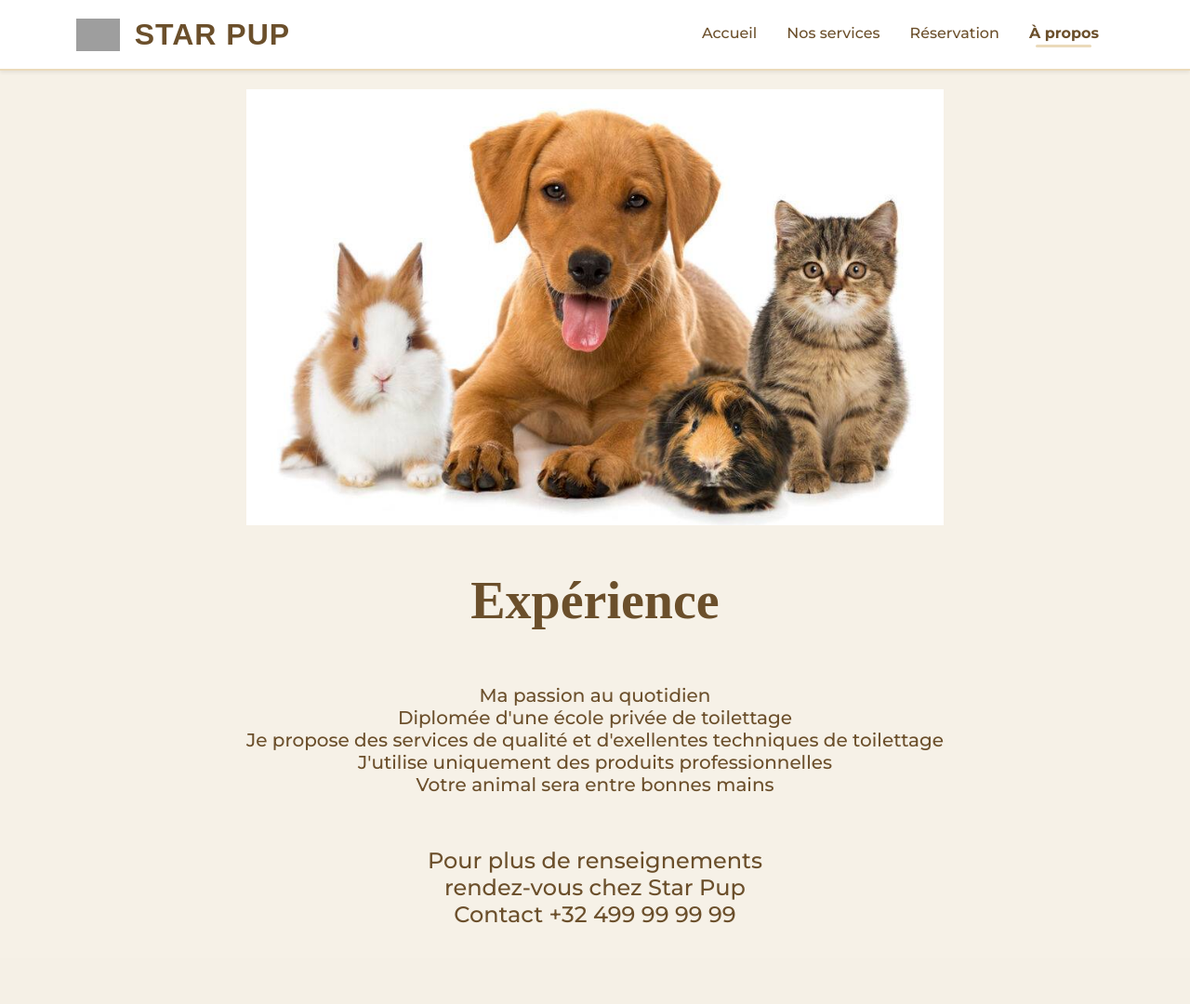
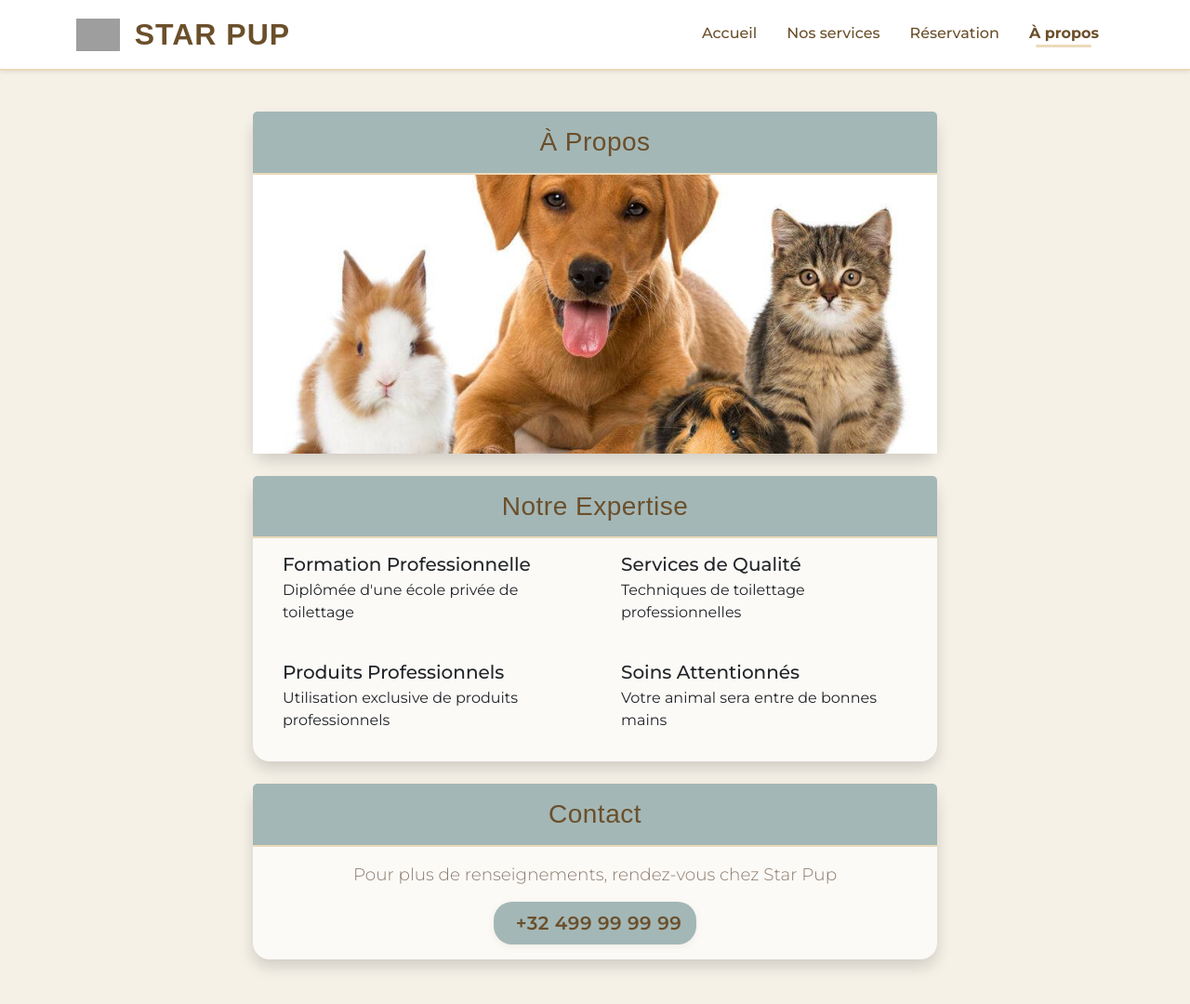
Before and after one commit to MSl4sh/Toilettage, a Flask app: page /about in a window 1280 px wide. Shown: the whole page at 93% size. Before the commit the page ends 993 px from the top, so only its background shows below. Run offline with Flask 3, Linux system fonts and the light colour scheme; some libraries are stand-ins or nearby versions; some web fonts are replaced; grey boxes are pictures that could not be loaded.

Commit message:
improving css + content

```diff
--- a/templates/about.html
+++ b/templates/about.html
@@ -1,30 +1,82 @@
 {% extends 'base.html' %}
 
 {% block content %}
-<div class="card-body text-center p-4">
-    <img src="/static/img/pets.jpg"
-         srcset="/static/img/pets.jpg 576w,
-                 /static/img/pets.jpg 768w,
-                 /static/img/pets.jpg 992w"
-         sizes="(min-width: 250px) 50vw , (min-width:500px) 25vw , 100vw"
-         alt="Pets">
-</div>
+<section class="container py-5">
+    <div class="row justify-content-center">
+        <div class="col-md-8">
+            <!-- Section Image -->
+            <div class="card shadow mb-4">
+                <div class="card-header bg-primary text-white text-center py-3">
+                    <h2 class="h3 mb-0">À Propos</h2>
+                </div>
+                <div class="card-body p-0">
+                    <img src="/static/img/pets.jpg"
+                         class="img-fluid w-100"
+                         style="max-height: 300px; object-fit: cover;"
+                         alt="Nos amis les animaux">
+                </div>
+            </div>
 
-<div class="card-body text-center p-4">
-    <h1 class="display-4 fw-bold primary-text">Expérience</h1>
-    <br/>
-    <br/>
-    <h5>Ma passion au quotidien<br/>
-        Diplomée d'une école privée de toilettage<br/>
-        Je propose des services de qualité et d'exellentes techniques de toilettage<br/>
-        J'utilise uniquement des produits professionnelles<br/>
-        Votre animal sera entre bonnes mains<br/>
-    <br/>
-    <br/>
-    </h5>
-    <h4>Pour plus de renseignements<br/>
-        rendez-vous chez Star Pup<br/>
-        Contact +32 499 99 99 99<br/>
-    </h4>
-</div>
+            <!-- Section Expérience -->
+            <div class="card shadow mb-4">
+                <div class="card-header bg-primary text-white text-center py-3">
+                    <h2 class="h3 mb-0">Notre Expertise</h2>
+                </div>
+                <div class="card-body">
+                    <div class="row g-4">
+                        <div class="col-md-6">
+                            <div class="d-flex align-items-center mb-3">
+                                <i class="fas fa-graduation-cap text-primary me-3 fa-2x"></i>
+                                <div>
+                                    <h5 class="mb-1">Formation Professionnelle</h5>
+                                    <p class="mb-0">Diplômée d'une école privée de toilettage</p>
+                                </div>
+                            </div>
+                        </div>
+                        <div class="col-md-6">
+                            <div class="d-flex align-items-center mb-3">
+                                <i class="fas fa-spa text-primary me-3 fa-2x"></i>
+                                <div>
+                                    <h5 class="mb-1">Services de Qualité</h5>
+                                    <p class="mb-0">Techniques de toilettage professionnelles</p>
+                                </div>
+                            </div>
+                        </div>
+                        <div class="col-md-6">
+                            <div class="d-flex align-items-center mb-3">
+                                <i class="fas fa-shampoo text-primary me-3 fa-2x"></i>
+                                <div>
+                                    <h5 class="mb-1">Produits Professionnels</h5>
+                                    <p class="mb-0">Utilisation exclusive de produits professionnels</p>
+                                </div>
+                            </div>
+                        </div>
+                        <div class="col-md-6">
+                            <div class="d-flex align-items-center mb-3">
+                                <i class="fas fa-heart text-primary me-3 fa-2x"></i>
+                                <div>
+                                    <h5 class="mb-1">Soins Attentionnés</h5>
+                                    <p class="mb-0">Votre animal sera entre de bonnes mains</p>
+                                </div>
+                            </div>
+                        </div>
+                    </div>
+                </div>
+            </div>
+
+            <!-- Section Contact -->
+            <div class="card shadow">
+                <div class="card-header bg-primary text-white text-center py-3">
+                    <h2 class="h3 mb-0">Contact</h2>
+                </div>
+                <div class="card-body text-center">
+                    <p class="lead mb-3">Pour plus de renseignements, rendez-vous chez Star Pup</p>
+                    <a href="tel:+32499999999" class="btn btn-primary btn-lg">
+                        <i class="fas fa-phone-alt me-2"></i>+32 499 99 99 99
+                    </a>
+                </div>
+            </div>
+        </div>
+    </div>
+</section>
 {% endblock %}
--- a/templates/reservation.html
+++ b/templates/reservation.html
@@ -43,10 +43,10 @@
                         </div>
                         <div class="row mb-4">
                             <div class="col-md-6">
-                                <label for="phone" class="form-label">Phone</label>
+                                <label for="phone" class="form-label">N° de téléphone</label>
                                 <input type="tel" class="form-control" id="phone" name="phone" required>
                                 <div class="invalid-feedback">
-                                    Veuillez entrer votre numéro GSM
+                                    Veuillez entrer votre N° de téléphone
                                 </div>
                             </div>
                         </div>
```
Also changed, not shown: templates/thanks_for_book.html (+21 -3 lines).
